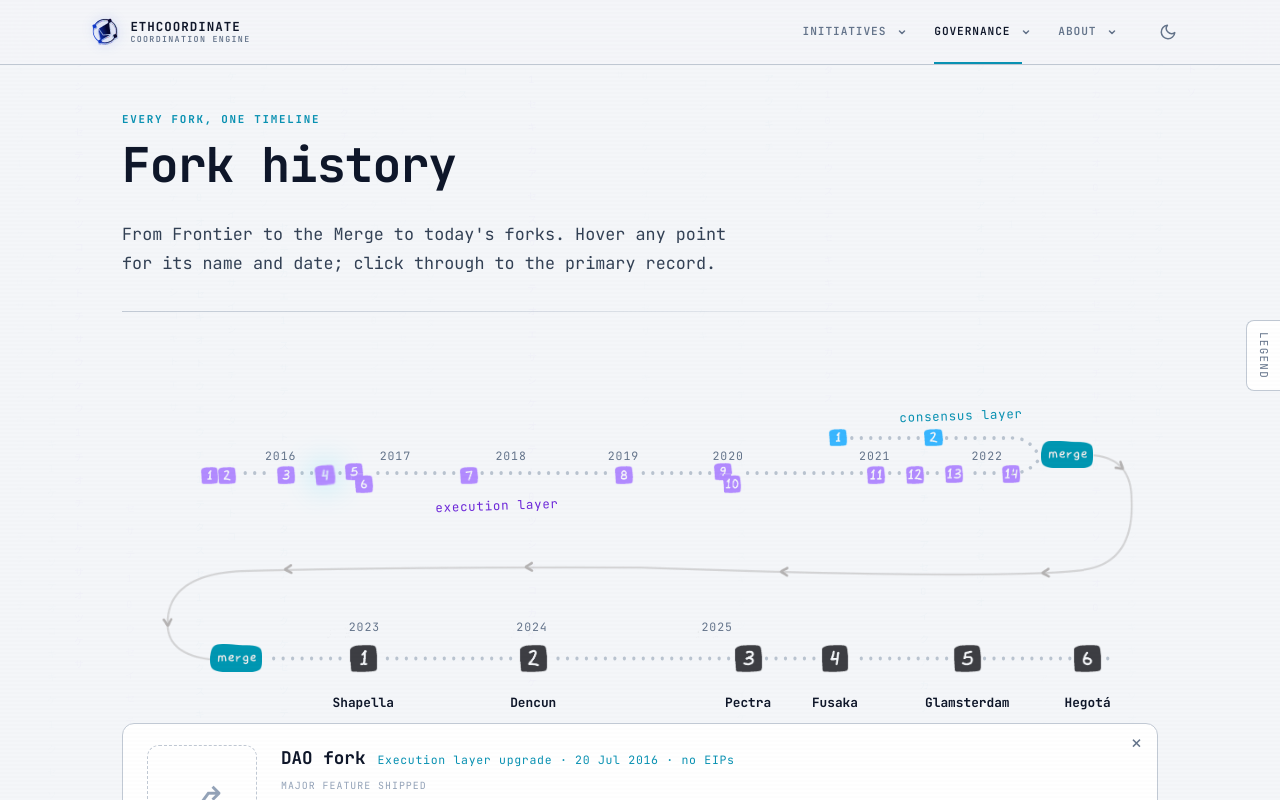
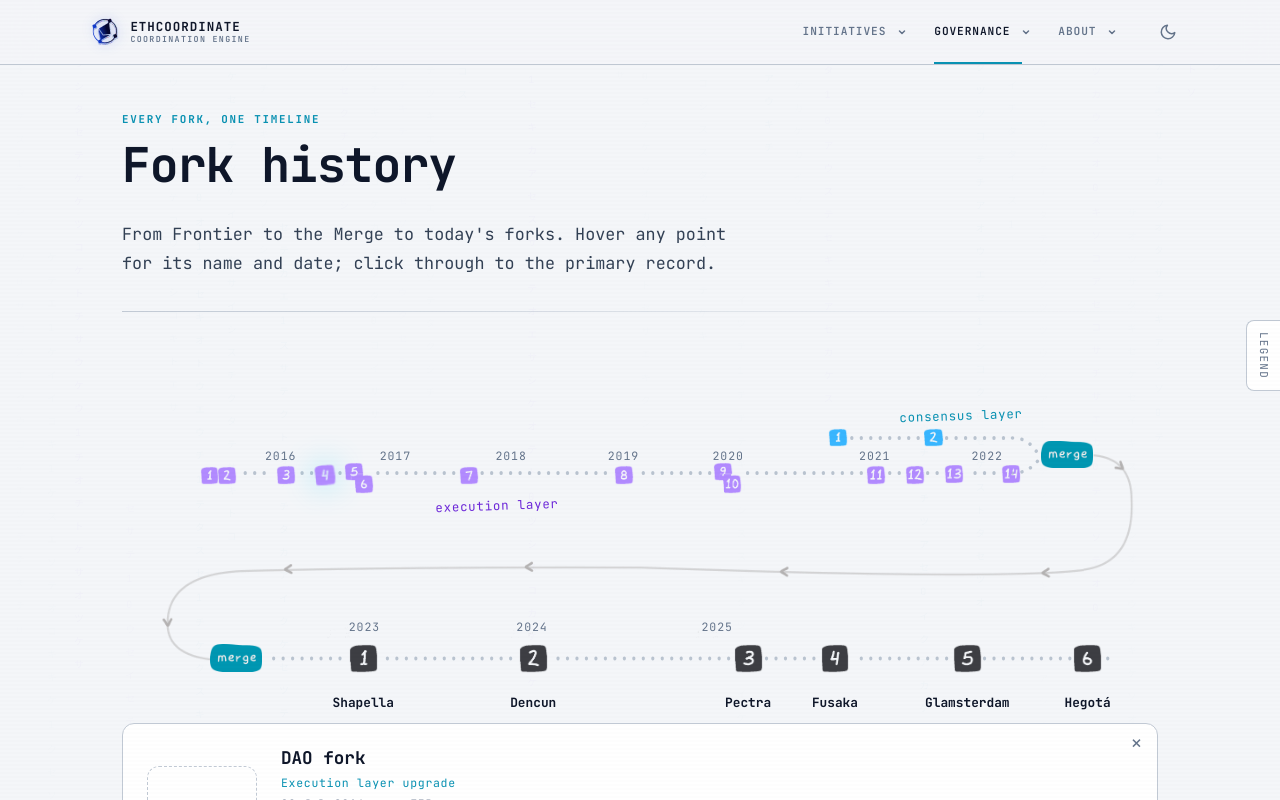
Before and after one commit to ethcoordinate/ethcoordinate-website, a Next.js app: page /upgrades in a window 1280 px wide. Both pictures are taken after a click on the button 324 px from the left and 474 px from the top of the page. Shown: the top 800 px of the page. Built offline with nearby package versions, Linux system fonts and the light colour scheme.

Commit message:
Stack the detail panel header vertically
Name, then layer/full name, then date + EIP count beneath — no more
inline wrapping truncating the date.

```diff
--- a/src/app/upgrades/UpgradeTimeline.tsx
+++ b/src/app/upgrades/UpgradeTimeline.tsx
@@ -268,7 +268,8 @@ export default function UpgradeTimeline() {
             <div className="fork-detail-body">
               <div className="fork-detail-head">
                 <b>{active.name}</b>
-                <span>{active.fullName} · {active.date} · {eipCountText(active.eipCount, active.scheduled)}</span>
+                <span className="fork-detail-layer">{active.fullName}</span>
+                <span className="fork-detail-meta">{active.date} · {eipCountText(active.eipCount, active.scheduled)}</span>
               </div>
               <p className="fork-detail-caption">major feature shipped</p>
               <p>{active.blurb}</p>
--- a/src/app/upgrades/upgrades.css
+++ b/src/app/upgrades/upgrades.css
@@ -311,9 +311,8 @@
 }
 .fork-detail-head {
   display: flex;
-  align-items: baseline;
-  gap: 0.75rem;
-  flex-wrap: wrap;
+  flex-direction: column;
+  gap: 0.15rem;
   margin-bottom: 0.4rem;
 }
 .fork-detail-head b {
@@ -324,6 +323,9 @@
   color: var(--color-blue);
   font-size: 0.72rem;
   letter-spacing: 0.06em;
+}
+.fork-detail-head .fork-detail-meta {
+  color: var(--color-text-muted);
 }
 .fork-detail-body p {
   color: var(--color-text-body);
```
